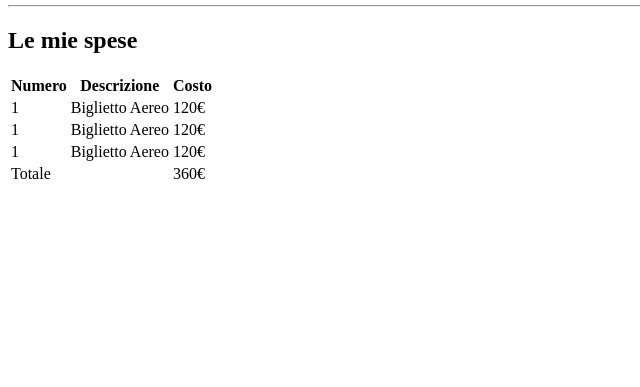
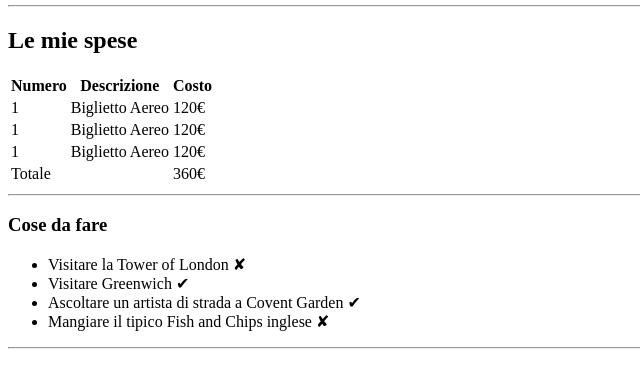
Before and after one commit to Vitto95/html-london-trip, a plain HTML site: page index.html in a window 1280 px wide. Shown: the part 107-494 px from the top of the page, without its empty margins (0-640 px from the left). Drawn offline with Linux system fonts and the light colour scheme.

Commit message:
seconda section del main

```diff
--- a/index.html
+++ b/index.html
@@ -66,7 +66,24 @@
 
     <!--/prima sezione main "Le mie Spese"-->
 
-    <section></section>
+    <hr>
+
+    <!--seconda sezione main "Cose da fare"-->
+
+    <section>
+
+      <h3>Cose da fare</h3>
+      <ul>
+        <li>Visitare la Tower of London &#10008;</li>
+        <li>Visitare Greenwich &#10004;</li>
+        <li>Ascoltare un artista di strada a Covent Garden &#10004;</li>
+        <li>Mangiare il tipico Fish and Chips inglese &#10008;</li>
+      </ul>
+    </section>
+
+    <!--/seconda sezione main "Cose da fare"-->
+
+    <hr>
 
     <section></section>
 
```
